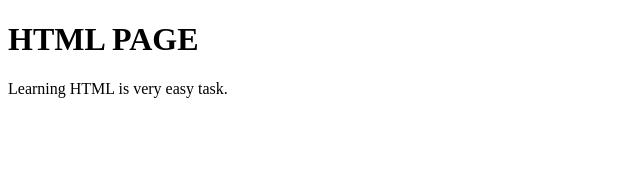
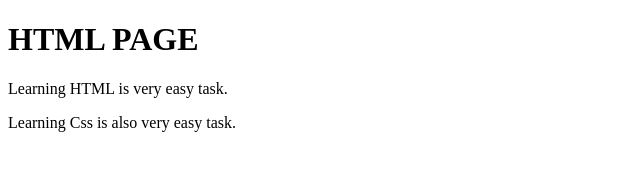
Before and after one commit to HaiderAliAbbasi/practiceBWT, a plain HTML site: page index.html in a window 1280 px wide. Shown: the whole page, without its empty margins (0-640 px from the left). Drawn offline with Linux system fonts and the light colour scheme.

Commit message:
Another Paragraph added

```diff
--- a/index.html
+++ b/index.html
@@ -8,5 +8,6 @@
 <body>
     <h1>HTML PAGE</h1>
     <p>Learning HTML is very easy task.</p>
+    <p>Learning Css is also very easy task.</p>
 </body>
 </html>
```
